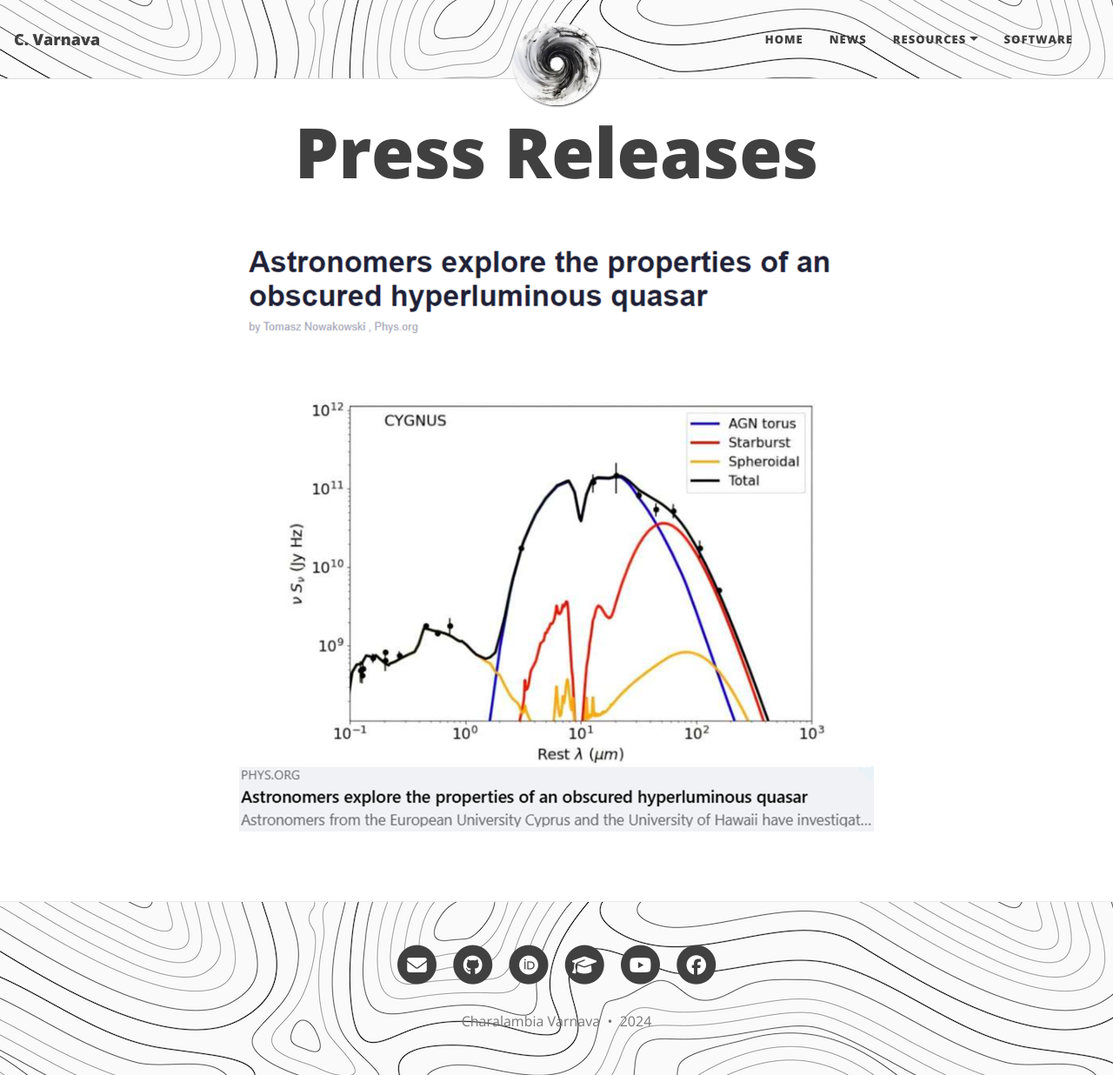
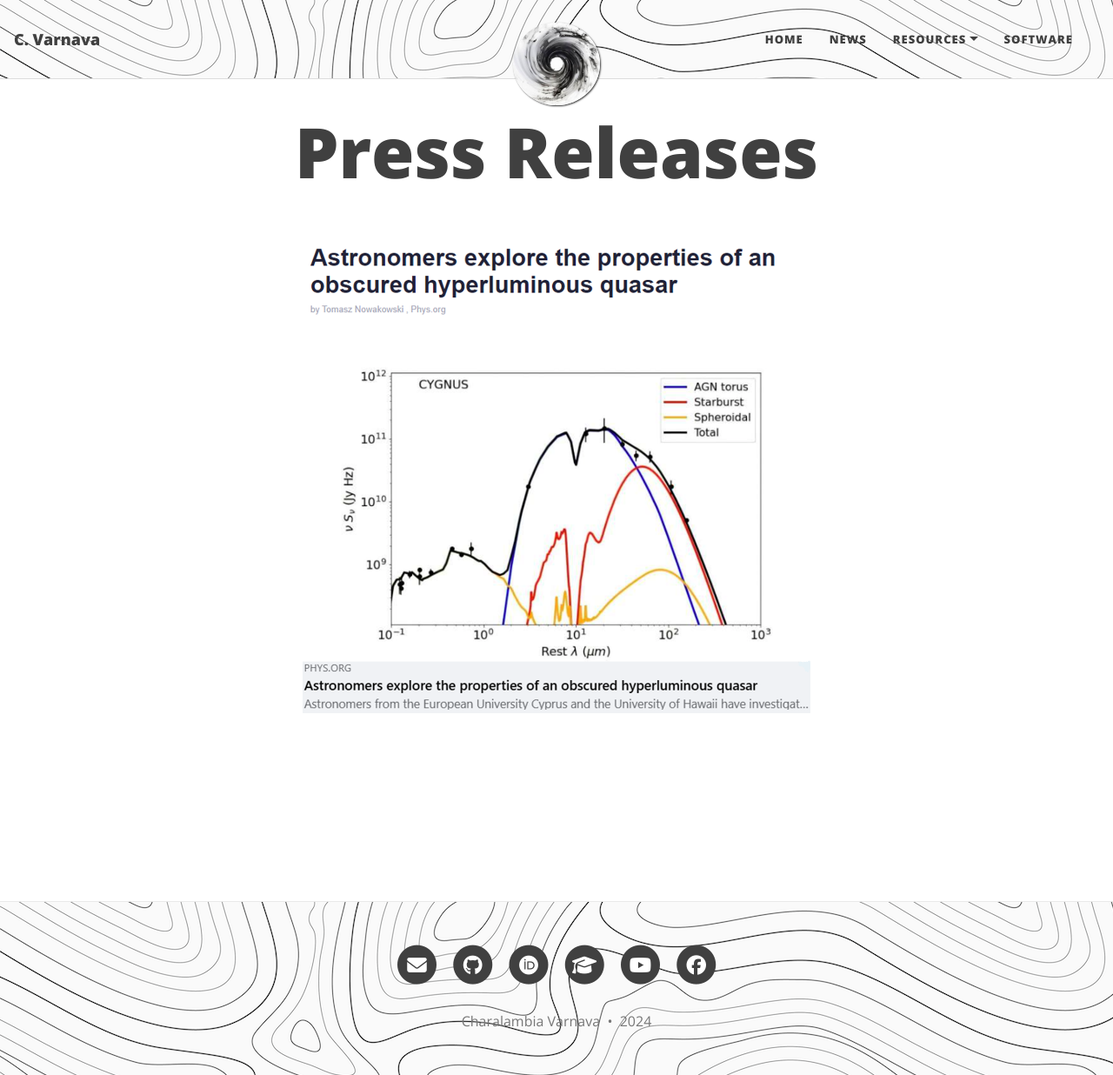
Before and after one commit to ch-var/ch-var.github.io, a Jekyll site: the page built from press_releases.html, in a window 1280 px wide and 1236 px high. Shown: the whole window at 87% size. Built offline with Jekyll 4.4.1, drawn with Linux system fonts in a browser that asks for light colours.

Commit message:
Update press_releases.html

```diff
--- a/press_releases.html
+++ b/press_releases.html
@@ -4,6 +4,6 @@
 ---
 <p align="center">
 <a href="https://phys.org/news/2024-10-astronomers-explore-properties-obscured-hyperluminous.html">
-<img src="/assets/img/press.png">
+<img src="/assets/img/press.png" width="80%" height="80%">
 </a>
 </p>
```
